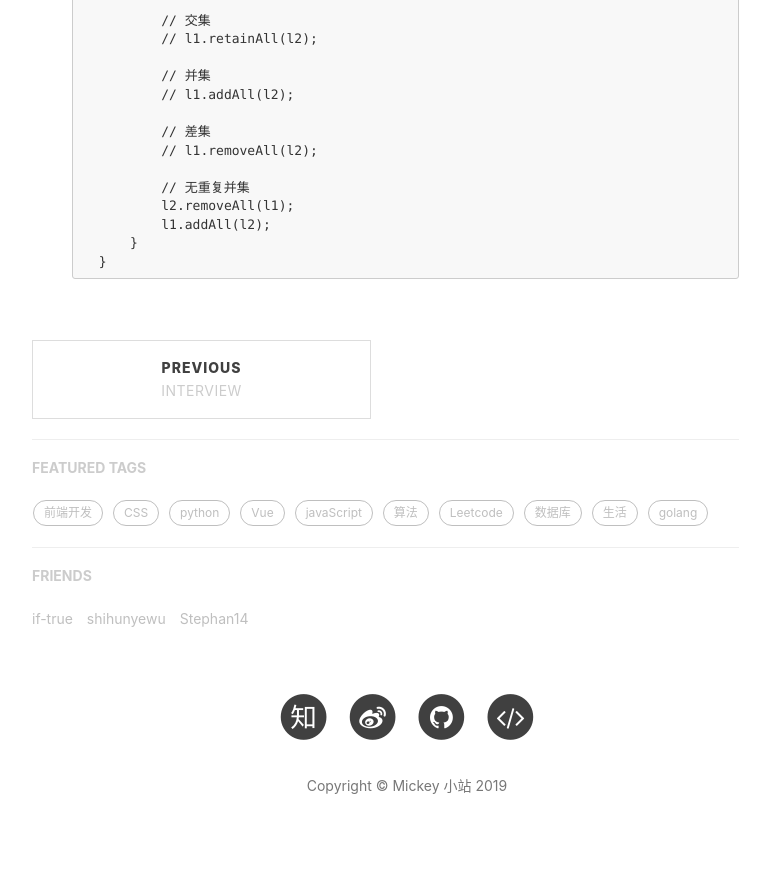
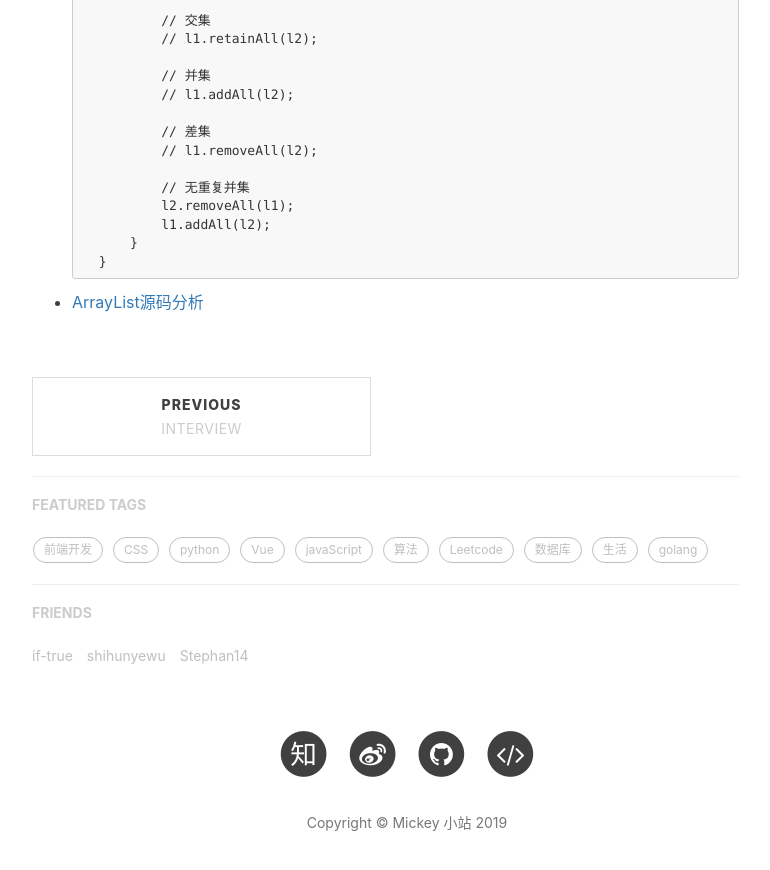
Before and after one commit to mickey0524/mickey0524.github.io, a Jekyll site: the page built from _posts/2019-03-21-begin-java.md, in a window 1280 px wide and 900 px high, scrolled down 11427 px. Shown: the top 870 px of the window, without its empty margins (233-1003 px from the left). Built offline with Jekyll 4.4.1, drawn with Linux system fonts in a browser that asks for light colours; nearby versions of some CDN libraries; comment, search, counter and statistics services are not loaded.

Commit message:
feat(java): add java ArrayList source

````diff
--- a/_posts/2019-03-21-begin-java.md
+++ b/_posts/2019-03-21-begin-java.md
@@ -522,3 +522,5 @@ tags:
 	    }
 	}
 	```
+
+* [ArrayList源码分析](https://github.com/Snailclimb/JavaGuide/blob/master/docs/java/ArrayList.md)
````
